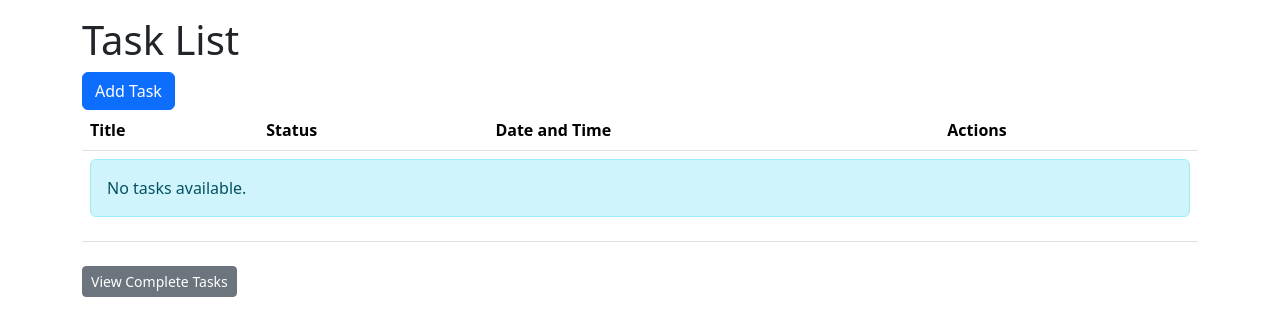
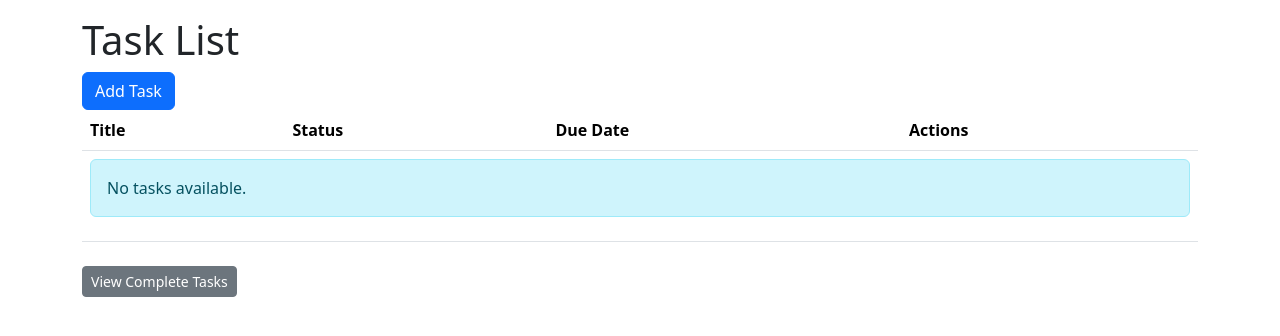
Before and after one commit to shivatejaburle/todo-list, a Django app: page /task-list/ in a window 1280 px wide. Shown: the part 62-398 px from the top of the page. Run offline with Django 5.2, Linux system fonts and the light colour scheme; tables that the repository leaves empty hold one stand-in row (values such as "Sample post"); some libraries are stand-ins or nearby versions.

Commit message:
Add due date and owner to Task model
Introduces 'due_date' and 'task_owner' fields to the Task model, updates forms and views to support due dates, and enhances templates to display and highlight overdue tasks. Also restricts Django admin link in navbar to superusers only.

```diff
--- a/tasks/forms.py
+++ b/tasks/forms.py
@@ -1,7 +1,11 @@
 from django.forms import ModelForm
 from .models import Task
+from django import forms
 
 class TaskForm(ModelForm):
     class Meta:
         model = Task
-        fields = ['title', 'description']
+        fields = ['title', 'description', 'due_date']
+        widgets = {
+            'due_date': forms.DateInput(attrs={'type': 'date'}),
+        }
--- a/tasks/templates/tasks/task_list.html
+++ b/tasks/templates/tasks/task_list.html
@@ -10,16 +10,22 @@
                 <tr>
                     <th>Title</th>
                     <th>Status</th>
-                    <th>Date and Time</th>
+                    <th>Due Date</th>
                     <th>Actions</th>
                 </tr>
             </thead>
             <tbody>
                 {% for task in tasks %}
-                    <tr>
+                    <tr class="{% if task.is_overdue %}table-danger{% endif %}">
                         <td>{{ task.title }}</td>
-                        <td>{{ task.status }}</td>
-                        <td>{{ task.date }}</td>
+                        <td>
+                            {% if task.is_overdue %}
+                                Overdue
+                            {% else %}
+                                {{ task.status }}
+                            {% endif %}
+                        </td>
+                        <td>{{ task.due_date }}</td>
                         <td>
                             <a class="btn btn-sm btn-warning" href="{% url 'tasks:task_detail' task.id %}" role="button">View Details</a>
                         </td>
@@ -38,11 +44,17 @@
     </div>
     {% for task in tasks %}
         <div class="card mt-2 d-sm-block d-md-none">
-            <div class="card-body">
+            <div class="card-body {% if task.is_overdue %}bg-danger-subtle{% endif %}">
                 <h5 class="card-title mb-3">{{ task.title }}</h5>
                 <p class="card-text"><strong>Description:</strong><br> {{ task.description }}</p>
                 <p class="card-text"><strong>Status:</strong><br> {{ task.status }}</p>
-                <p class="card-text"><strong>Date and Time:</strong><br> {{ task.date }}</p>
+                <p class="card-text"><strong>Due Date:</strong><br>
+                    {% if task.is_overdue %}
+                        Overdue
+                    {% else %}
+                        {{ task.status }}
+                    {% endif %}
+                </p>
                 <a class="btn btn-sm btn-primary" href="{% url 'tasks:task_update' task.id %}" role="button">Edit</a>
                 <a class="btn btn-sm btn-success" href="{% url 'tasks:task_complete' task.id %}" role="button">Complete</a>
                 <a class="btn btn-sm btn-danger" href="{% url 'tasks:task_delete' task.id %}" role="button">Delete Task</a>
--- a/tasks/templates/tasks/task_list_complete.html
+++ b/tasks/templates/tasks/task_list_complete.html
@@ -10,7 +10,7 @@
                     <th>Title</th>
                     <th>Description</th>
                     <th>Status</th>
-                    <th>Date and Time</th>
+                    <th>Due Date</th>
                     <th>Actions</th>
                 </tr>
             </thead>
@@ -20,7 +20,7 @@
                         <td>{{ task.title }}</td>
                         <td>{{ task.description }}</td>
                         <td>{{ task.status }}</td>
-                        <td>{{ task.date }}</td>
+                        <td>{{ task.due_date }}</td>
                         <td>
                             <a class="btn btn-sm btn-primary" href="{% url 'tasks:task_restore' task.id %}" role="button">Restore Task</a>
                             <a class="btn btn-sm btn-danger" href="{% url 'tasks:task_delete' task.id %}" role="button">Delete Task</a>
@@ -44,6 +44,7 @@
                 <h5 class="card-title mb-3">{{ task.title }}</h5>
                 <p class="card-text"><strong>Description:</strong><br> {{ task.description }}</p>
                 <p class="card-text"><strong>Status:</strong><br> {{ task.status }}</p>
+                <p class="card-text"><strong>Due Date:</strong><br> {{ task.due_date }}</p>
                 <a class="btn btn-sm btn-primary" href="{% url 'tasks:task_restore' task.id %}" role="button">Restore Task</a>
                 <a class="btn btn-sm btn-danger" href="{% url 'tasks:task_delete' task.id %}" role="button">Delete Task</a>
             </div>
--- a/tasks/views.py
+++ b/tasks/views.py
@@ -17,7 +17,7 @@ class TaskListView(ListView):
     context_object_name = 'tasks'
 
     def get_queryset(self):
-        queryset = self.model.objects.filter(status__in=["Created", "Updated", "Restored"])
+        queryset = self.model.objects.filter(status__in=["Created", "Updated", "Restored"]).order_by('due_date')
         return queryset
 
 # Completed Task List View
@@ -41,7 +41,7 @@ class TaskDetailView(DetailView):
 class CreateTaskView(CreateView):
     template_name = 'tasks/task_form.html'
     model = Task
-    fields = ['title', 'description']
+    form_class = TaskForm
     success_url = reverse_lazy('tasks:task_list')
 
     def post(self, request):
--- a/templates/includes/navbar.html
+++ b/templates/includes/navbar.html
@@ -24,7 +24,9 @@
       <ul class="navbar-nav mb-2 mb-sm-0">
         <li class="nav-item">
             {% if request.user.is_authenticated %}
-              <a class="btn btn-outline-light m-1" href="/admin" target="_blank">Django Administration</a>
+              {% if request.user.is_superuser %}
+                <a class="btn btn-outline-light m-1" href="/admin" target="_blank">Django Administration</a>
+              {% endif %}
               <a class="btn btn-danger m-1" href="{% url 'account_logout' %}">Logout</a>
             {% else %}
               <a class="btn btn-outline-light m-1" href="{% url 'account_login' %}">Login</a>
```
Also changed, not shown: tasks/models.py (+10 -0 lines), tasks/migrations/0002_task_due_date_task_task_owner.py (added), tasks/migrations/0003_alter_task_due_date.py (added).
